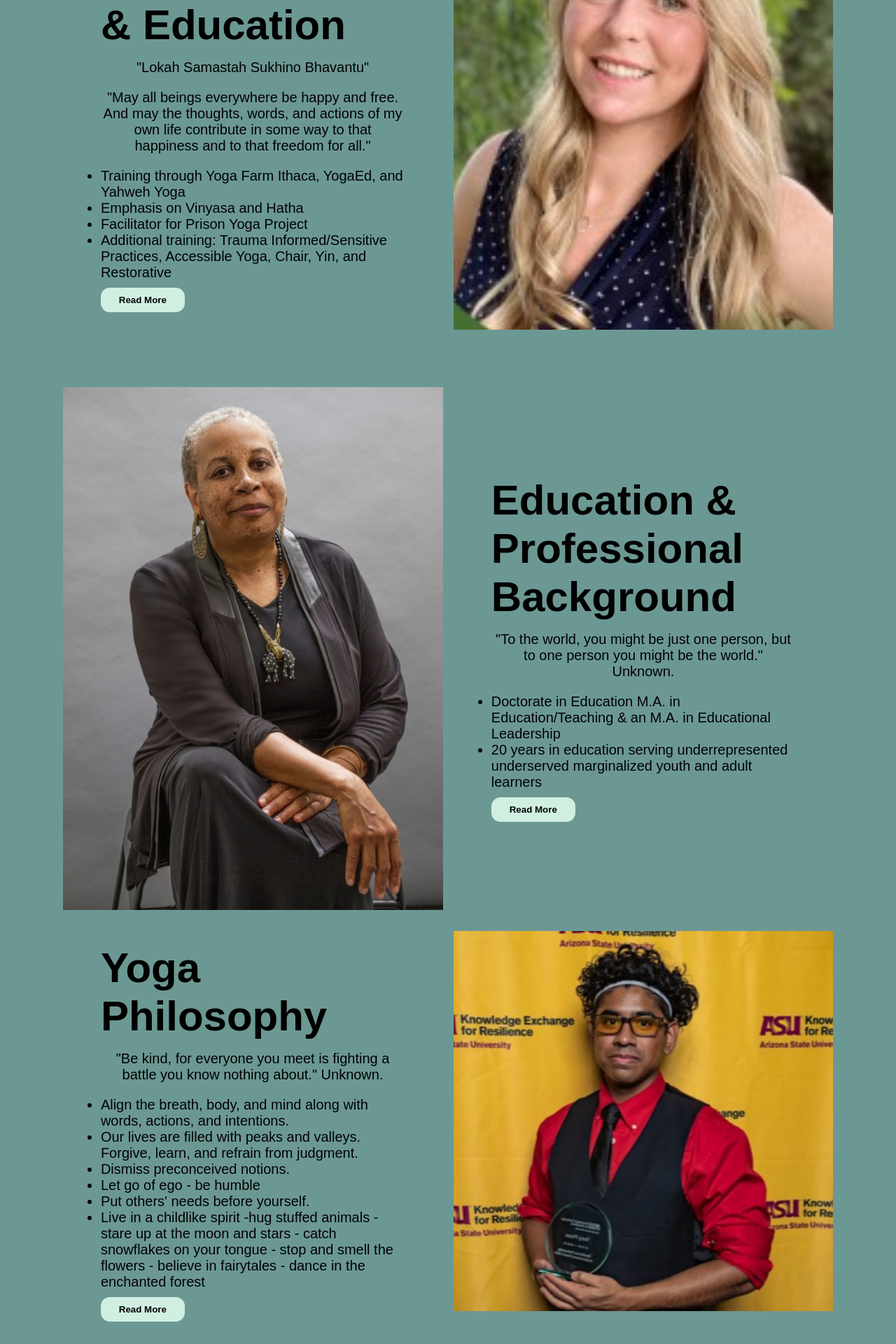
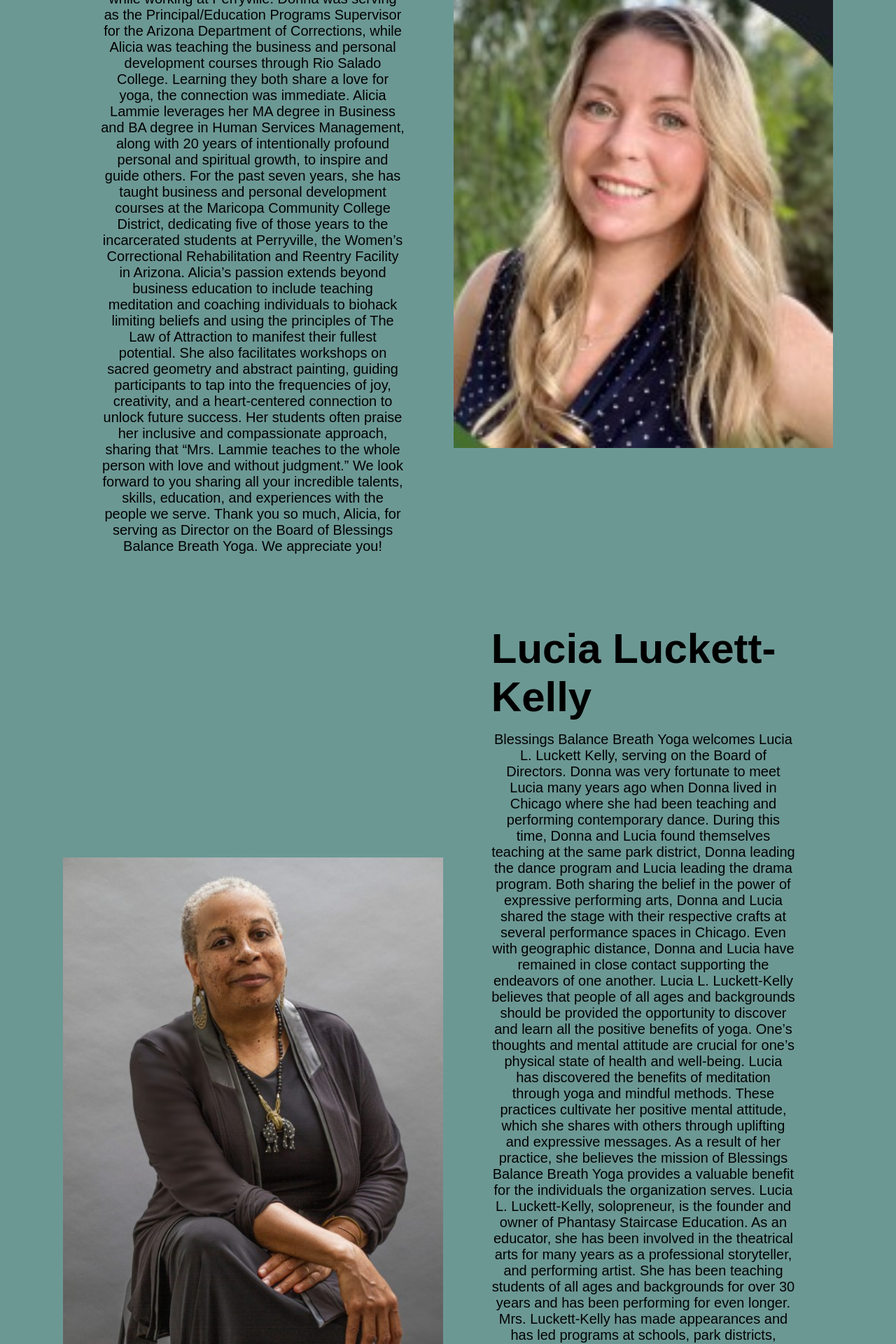
Before and after one commit to bkwilliamsmerncode/blessingsbalancebreathyoga, a React (Create React App) app: page /About2 in a window 1280 px wide. Shown: the part 360-2280 px from the top of the page at 70% size. Built offline with nearby package versions, Linux system fonts and the light colour scheme; a web font is replaced by a local one.

Commit message:
put all the info about the board of directors on that page including photos

```diff
--- a/src/Components/About2/About2Content.jsx
+++ b/src/Components/About2/About2Content.jsx
@@ -15,42 +15,33 @@ const AboutContent = () => {
       <div className="xlscreens">
         <div class="our-instructor">
           <h1 style={{ marginTop: "60px", fontSize: "50px" }}>
-            Founder & Instructor
+            Board Of Directors
           </h1>
           <div class="main-instructor">
             <div class="inner-instructor">
               <div class="inner-content-instructor">
-                <p style={{ fontSize: "xx-large" }}>Dr. Donna Jagielski</p>{" "}
-                <br /> <h2>Yoga Training & Education </h2>
+                <h2>Alicia Lammie</h2>
+                <br />
+
                 <p style={{ textAlign: "center", fontSize: "20px" }}>
-                  "Lokah Samastah Sukhino Bhavantu"
+                Blessings Balance Breath Yoga welcomes Alicia Lammie, serving on the Board of Directors.
+                Donna was very fortunate to meet Alicia in 2022 while working at Perryville. Donna was serving as the Principal/Education Programs Supervisor for the Arizona Department of Corrections, while Alicia was teaching the business and personal development courses through Rio Salado College. Learning they both share a love for yoga, the connection was immediate.
+
+Alicia Lammie leverages her MA degree in Business and BA degree in Human
+Services Management, along with 20 years of intentionally profound personal and spiritual growth, to inspire and guide others.
+
+For the past seven years, she has taught business and personal development courses at the Maricopa Community College District, dedicating five of those years to the incarcerated students at Perryville, the Women’s Correctional Rehabilitation and Reentry Facility in Arizona.
+
+Alicia’s passion extends beyond business education to include teaching meditation and
+coaching individuals to biohack limiting beliefs and using the principles of The Law of
+Attraction to manifest their fullest potential. She also facilitates workshops on sacred geometry and abstract painting, guiding participants to tap into the frequencies of joy, creativity, and a heart-centered connection to unlock future success.
+
+Her students often praise her inclusive and compassionate approach, sharing that “Mrs.
+Lammie teaches to the whole person with love and without judgment.”
+
+We look forward to you sharing all your incredible talents, skills, education, and experiences with the people we serve. Thank you so much, Alicia, for serving as Director on the Board of Blessings Balance Breath Yoga. We appreciate you!
                 </p>
-                <p style={{ textAlign: "center", fontSize: "20px" }}>
-                  "May all beings everywhere be happy and free. And may the
-                  thoughts, words, and actions of my own life contribute in some
-                  way to that happiness and to that freedom for all."
-                </p>
-                <ul
-                  style={{
-                    fontSize: "20px",
-                    marginTop: "10px",
-                    marginBottom: "10px",
-                    listStyleType: "disc",
-                  }}
-                >
-                  <li>
-                    Training through Yoga Farm Ithaca, YogaEd, and Yahweh Yoga
-                  </li>
-                  <li>Emphasis on Vinyasa and Hatha </li>
-                  <li>Facilitator for Prison Yoga Project</li>
-                  <li>
-                    Additional training: Trauma Informed/Sensitive Practices,
-                    Accessible Yoga, Chair, Yin, and Restorative
-                  </li>
-                </ul>
-                <button onClick={() => nav("/Info")} className="regbtn">
-                  Read More
-                </button>
+
               </div>
             </div>
 
@@ -69,80 +60,82 @@ const AboutContent = () => {
             <div class="inner-instructor">
               <div class="inner-content-instructor">
                 <h2>
-                  Education & <br /> Professional Background
+                Lucia Luckett-Kelly
                 </h2>
                 <p style={{ textAlign: "center", fontSize: "20px" }}>
                   {" "}
-                  "To the world, you might be just one person, but to one person
-                  you might be the world." Unknown.
+                  Blessings Balance Breath Yoga welcomes Lucia L. Luckett Kelly, serving on the Board of Directors.
+
+Donna was very fortunate to meet Lucia many years ago when Donna lived in Chicago where she had been teaching and performing contemporary dance. During this time, Donna and Lucia found themselves teaching at the same park district, Donna leading the dance program and Lucia leading the drama program. Both sharing the belief in the power of expressive performing arts, Donna and Lucia shared the stage with their respective crafts at several performance spaces in Chicago. Even with geographic distance, Donna and Lucia have remained in close contact supporting the endeavors of one another.
+
+Lucia L. Luckett-Kelly believes that people of all ages and backgrounds should be provided the opportunity to discover and learn all the positive benefits of yoga. One’s thoughts and mental attitude are crucial for one’s physical state of health and well-being.
+
+Lucia has discovered the benefits of meditation through yoga and mindful methods. These practices cultivate her positive mental attitude, which she shares with others through uplifting and expressive messages. As a result of her practice, she believes the mission of Blessings Balance Breath Yoga provides a valuable benefit for the individuals the organization serves.
+
+Lucia L. Luckett-Kelly, solopreneur, is the founder and owner of Phantasy Staircase Education. As an educator, she has been involved in the theatrical arts for many years as a professional storyteller, and performing artist. She has been teaching students of all ages and backgrounds for over 30 years and has been performing for even longer.
+
+Mrs. Luckett-Kelly has made appearances and has led programs at schools, park districts, libraries, churches, museums, bookstores, restaurants, private family homes, and art festivals, in person and virtually.
+
+Lucia holds a MAT in Elementary Education, a BA in Behavioral Sciences, and an AA in Liberal Arts.
+
+In addition to serving on the Board of Directors for Blessings Balance Breath Yoga, she has served as a board member for the Illinois Theater Association (ITA) and has been a member of the National Storytelling Network (NSN).
+
+We look forward to you sharing your incredible talents, skills, education, and experiences with the people we serve. Thank you so much, Lucia, for serving as Director on the Board of Blessings Balance Breath Yoga. We appreciate you!
                 </p>
-                <ul
-                  style={{
-                    fontSize: "20px",
-                    marginTop: "10px",
-                    marginBottom: "10px",
-                    listStyleType: "disc",
-                  }}
-                >
-                  <li>
-                    Doctorate in Education M.A. in Education/Teaching & an M.A.
-                    in Educational Leadership
-                  </li>
-                  <li>
-                    {" "}
-                    20 years in education serving underrepresented underserved
-                    marginalized youth and adult learners{" "}
-                  </li>
-                </ul>
-                <button onClick={() => nav("/Info")} className="regbtn">
-                  Read More
-                </button>
+
               </div>
             </div>
             <div class="inner-instructor">
               <div class="inner-content-instructor">
                 <p style={{ fontSize: "xx-large" }}></p> <br />{" "}
-                <h2>Yoga Philosophy</h2>
+                <h2>Tony Pham</h2>
                 <p style={{ textAlign: "center", fontSize: "20px" }}>
-                  "Be kind, for everyone you meet is fighting a battle you know
-                  nothing about." Unknown.
+                Blessings Balance Breath Yoga welcomes Tony Pham, serving on the Board of Directors.
+
+Donna was very fortunate to meet Tony in 2023 when she was working for the Arizona Sustainability Alliance as an Education Programs Manager and Tony working on an independent film about local Phoenix area farmers. They connected immediately recognizing they both shared the same passion for healthy lifestyles and how many aspects of the environment can impact the overall state of wellbeing.
+
+Tony Pham is the proud founder and CEO of TKMV STUDIO, a visual design studio based in Chandler, Arizona, focusing on education and entertainment. Tony graduated from The Art Institute of Phoenix with a B.A. in Media Arts and Animation in 2016.
+ Recently, Tony has also been a 2023 ASU Knowledge Exchange for Resilience (KER) Alumni, working on the Querencia - Chandler with ASU and the Chandler Museum as well as joining the City of Chandler’s Human Relations Commissions in 2023.
+
+His extensive project and client list include the City of Mesa, the Mesa Contemporary Art Museum, the University of Arizona, TigerMountain Foundation, and the Arizona Sustainability Alliance.
+
+With his unique approach to vibrant visual storytelling, involvement with various communities, loud personality, and openness to impact and volunteering, Tony loves to pave my own way forward in connecting like-minded people and organizations together for the greater good of society.
+
+Tony is excited to bring his dynamic energy and experience to raising the level of goodness at Blessings Balance Breath Yoga.
+
+We look forward to you sharing your incredible talents, skills, education, and experiences with the people we serve. Thank you so much, Tony, for serving as Director on the Board of Blessings Balance Breath Yoga. We appreciate you!
                 </p>
-                <ul
-                  style={{
-                    fontSize: "20px",
-                    marginTop: "10px",
-                    marginBottom: "10px",
-                    listStyleType: "disc",
-                  }}
-                >
-                  <li>
-                    Align the breath, body, and mind along with words, actions,
-                    and intentions.
-                  </li>
-                  <li>
-                    {" "}
-                    Our lives are filled with peaks and valleys. Forgive, learn,
-                    and refrain from judgment.
-                  </li>
-                  <li> Dismiss preconceived notions.</li>
-                  <li> Let go of ego - be humble</li>
-                  <li>Put others' needs before yourself.</li>
-                  <li>
-                    {" "}
-                    Live in a childlike spirit -hug stuffed animals - stare up
-                    at the moon and stars - catch snowflakes on your tongue -
-                    stop and smell the flowers - believe in fairytales - dance
-                    in the enchanted forest
-                  </li>
-                </ul>
-                <button onClick={() => nav("/Info")} className="regbtn">
-                  Read More
-                </button>
+
               </div>
             </div>
 
             <div class="inner-instructor">
               <img src={Tony} alt="" />
+            </div>
+            <div class="inner-instructor">
+              <img src={Zoraida} alt="" />
+            </div>
+
+            <div class="inner-instructor">
+              <div class="inner-content-instructor">
+                <h2>
+                Zoraida Salas Allison
+                </h2>
+                <p style={{ textAlign: "center", fontSize: "20px" }}>
+                  {" "}
+                  Blessings Balance Breath Yoga welcomes Zoraida Salas-Allison serving on the Board of Directors.
+
+Donna was very fortunate to meet Zoraida by first meeting her husband David, who served as Donna’s running coach for many years. Donna and Zoraida connected immediately both sharing the belief in making wellness programs accessible to everyone.
+Zoraida Salas-Allison is a highly respected leader in the nursing profession with over 25 years of experience in clinical care, health care management, and nursing leadership. Currently serving as Nursing Director of Telemetry at Honor Health Deer Valley Medical Center,  Zoraida Salas-Allison has dedicated her career to improving patient outcomes, enhancing healthcare delivery systems, and fostering nursing excellence.
+With a deep understanding of the complexities within the healthcare field, Zoraida has spearheaded numerous initiatives in areas such as quality improvement, patient safety, staff development, and regulatory compliance. Zoraida’s leadership has not only contributed to operational efficiencies but also helped elevate the standards of nursing care in the organizations she has served.
+Throughout her career, she has been a strong advocate for nursing education, nurse autonomy, professional development, and interdisciplinary collaboration. As a trusted advisor and mentor to nursing professionals, she has helped cultivate the next generation of nursing leaders ensuring a sustainable workforce prepared to meet the evolving challenges in healthcare.
+In addition to her years of experience in healthcare, Zoraida is a strong advocate for preventative medicine and has practiced yoga, meditation, and other various forms of exercise for nearly 20 years.
+Zoraida Salas-Allison holds a master’s degree in organizational management, and a Bachelor of Science in Nursing, and is a Certified Nurse Executive.
+
+We look forward to you sharing your incredible talents, skills, education, and experiences with the people we serve. Thank you so much, Zoraida, for serving as Director on the Board of Blessings Balance Breath Yoga. We appreciate you!
+                </p>
+
+              </div>
             </div>
           </div>
         </div>
```
